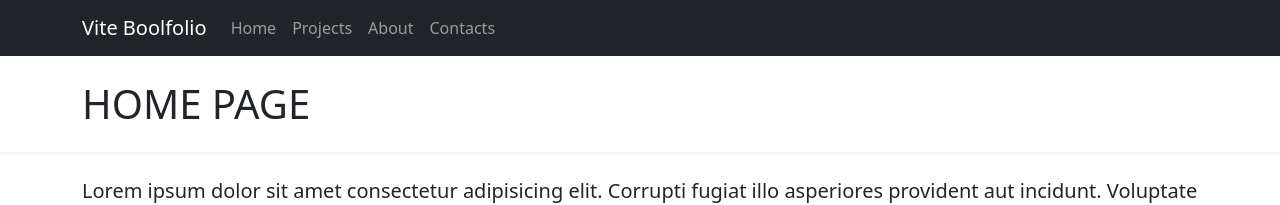
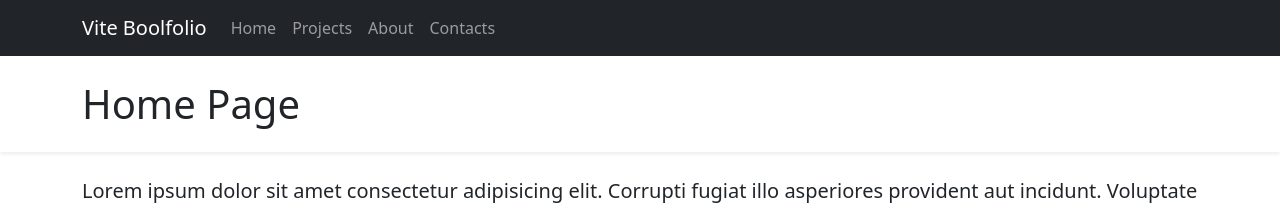
Before and after one commit to MarcoInchingoli89/vite-boolfolio, a Vue app: page / in a window 1280 px wide. Shown: the top 205 px of the page. Built offline with nearby package versions, Linux system fonts and the light colour scheme.

Commit message:
Fix title

```diff
--- a/src/components/AppBanner.vue
+++ b/src/components/AppBanner.vue
@@ -9,7 +9,7 @@ export default {
 
     <div class="banner shadow-sm">
         <div class="container">
-            <h1 class="py-4 mb-0 text-uppercase">{{ title }}</h1>
+            <h1 class="py-4 mb-0">{{ title }}</h1>
         </div>
     </div>
 
```
